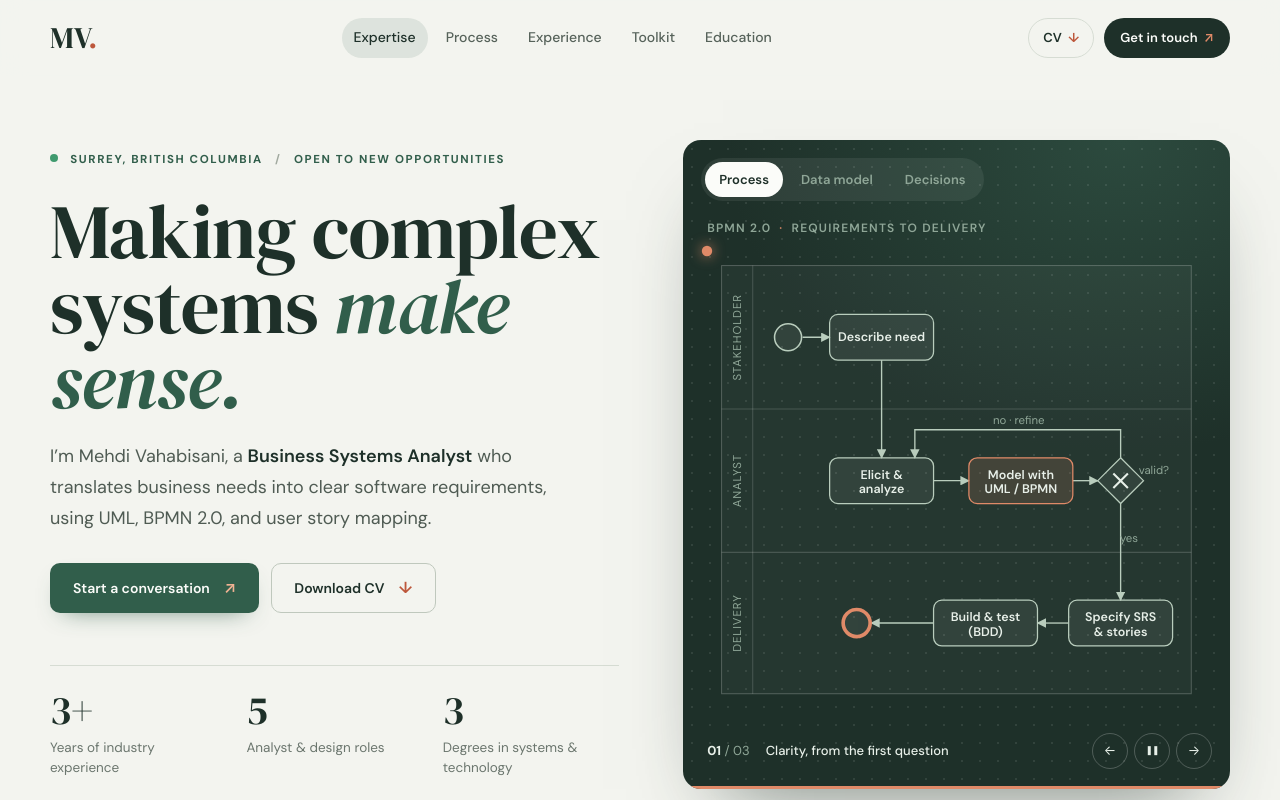
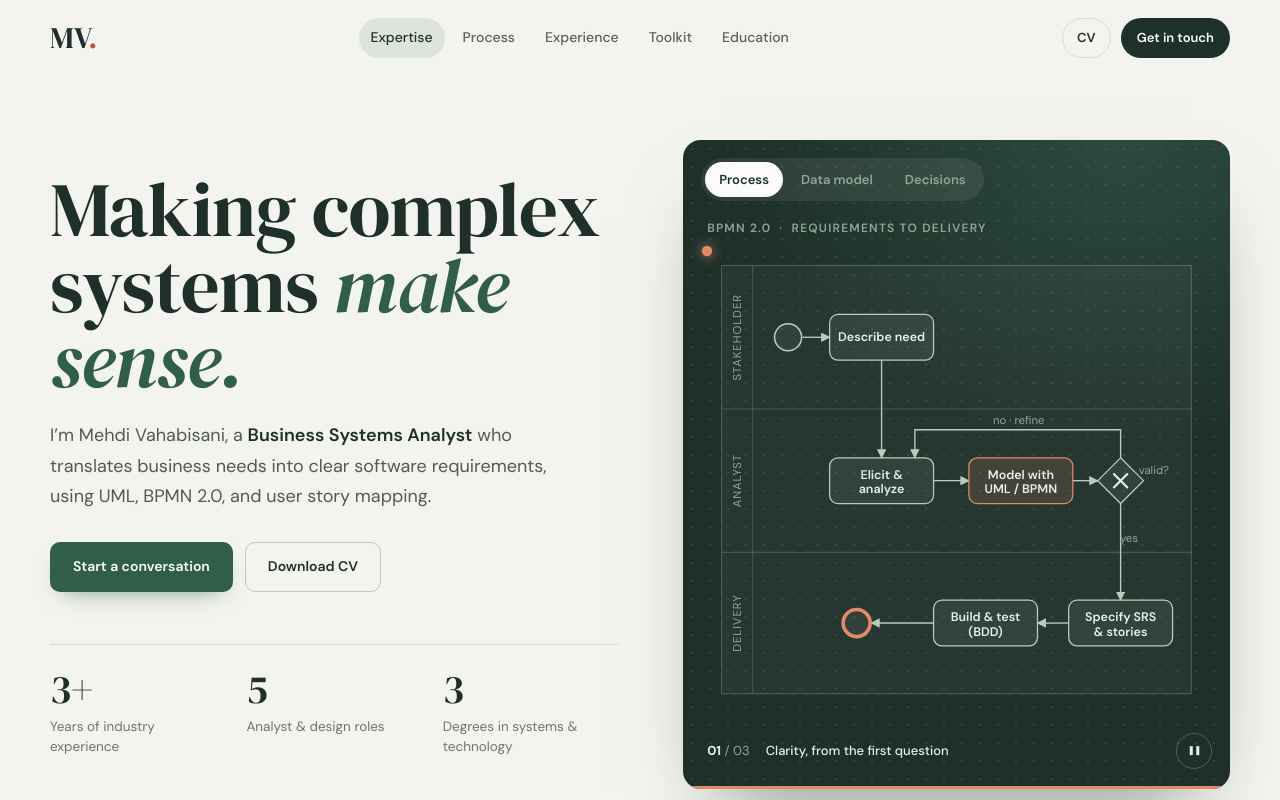
Before and after one commit to RomanJahandideh/mehdi-website, a plain HTML site: page index.html in a window 1280 px wide. Shown: the top 800 px of the page. Drawn offline with Linux system fonts and the light colour scheme.

Commit message:
Remove hero location line and arrow icons
Co-Authored-By: Claude Opus 5.5 <noreply@anthropic.com>

```diff
--- a/index.html
+++ b/index.html
@@ -45,8 +45,8 @@
         <a class="nav-cta-mobile" href="#contact">Get in touch</a>
       </nav>
       <div class="header-actions">
-        <a class="header-cv" href="assets/Mehdi_Vahabisani_CV.pdf" download>CV <span aria-hidden="true">↓</span></a>
-        <a class="header-contact" href="#contact">Get in touch <span aria-hidden="true">↗</span></a>
+        <a class="header-cv" href="assets/Mehdi_Vahabisani_CV.pdf" download>CV</a>
+        <a class="header-contact" href="#contact">Get in touch</a>
         <button class="menu-toggle" id="menuToggle" aria-expanded="false" aria-controls="siteNav" aria-label="Open menu"><span></span><span></span></button>
       </div>
     </div>
@@ -58,12 +58,11 @@
     <!-- HERO -->
     <section class="hero section-wrap" aria-labelledby="hero-title">
       <div class="hero-copy">
-        <p class="eyebrow"><span class="status-dot" aria-hidden="true"></span> Surrey, British Columbia <span class="eyebrow-separator">/</span> <span class="eyebrow-extra">Open to new opportunities</span></p>
         <h1 id="hero-title">Making complex systems <em>make sense.</em></h1>
         <p class="hero-intro">I’m Mehdi Vahabisani, a <strong>Business Systems Analyst</strong> who translates business needs into clear software requirements, using UML, BPMN 2.0, and user story mapping.</p>
         <div class="hero-actions">
-          <a class="button button-primary" href="#contact">Start a conversation <span aria-hidden="true">↗</span></a>
-          <a class="button button-ghost" href="assets/Mehdi_Vahabisani_CV.pdf" download>Download CV <span aria-hidden="true">↓</span></a>
+          <a class="button button-primary" href="#contact">Start a conversation</a>
+          <a class="button button-ghost" href="assets/Mehdi_Vahabisani_CV.pdf" download>Download CV</a>
         </div>
         <dl class="hero-stats">
           <div><dt><span data-count="3">3</span>+</dt><dd>Years of industry experience</dd></div>
@@ -236,9 +235,7 @@
           <span class="viewer-count"><b id="viewerIndex">01</b> / 03</span>
           <span class="viewer-caption" id="viewerCaption" aria-live="polite">Clarity, from the first question</span>
           <span class="viewer-controls">
-            <button class="viewer-btn" id="viewerPrev" aria-label="Previous model">←</button>
             <button class="viewer-btn" id="viewerPlay" aria-label="Pause slideshow" aria-pressed="false">❚❚</button>
-            <button class="viewer-btn" id="viewerNext" aria-label="Next model">→</button>
           </span>
         </figcaption>
         <span class="viewer-progress" aria-hidden="true"><span id="viewerProgress"></span></span>
@@ -566,7 +563,7 @@
           <input class="hp-field" type="text" name="_honey" tabindex="-1" autocomplete="off" aria-hidden="true">
           <p class="form-error" id="formError" role="alert"></p>
           <div class="form-actions">
-            <button class="button button-light" type="submit" id="formSubmit">Send message <span aria-hidden="true">↗</span></button>
+            <button class="button button-light" type="submit" id="formSubmit">Send message</button>
             <p class="form-hint">Goes straight to Mehdi’s inbox. He usually replies within a couple of days.</p>
           </div>
           <div class="form-success" id="formSuccess" hidden tabindex="-1">
@@ -582,7 +579,7 @@
         <div class="section-wrap footer-bottom">
           <a class="wordmark footer-mark" href="#top">MV<span>.</span></a>
           <p>© <span id="year">2026</span> Mehdi Vahabisani <i>·</i> Business Systems Analyst</p>
-          <a class="back-to-top" href="#top">Back to top ↑</a>
+          <a class="back-to-top" href="#top">Back to top</a>
         </div>
       </footer>
     </section>
--- a/script.js
+++ b/script.js
@@ -130,8 +130,6 @@
     if (e.key === 'ArrowRight') { show(current + 1, true); e.preventDefault(); }
     if (e.key === 'ArrowLeft') { show(current - 1, true); e.preventDefault(); }
   });
-  $('#viewerPrev').addEventListener('click', () => show(current - 1));
-  $('#viewerNext').addEventListener('click', () => show(current + 1));
   playBtn.addEventListener('click', () => setPlaying(!playing));
   viewer.addEventListener('mouseenter', () => { hovering = true; });
   viewer.addEventListener('mouseleave', () => { hovering = false; });
@@ -249,7 +247,7 @@
     setTimeout(() => { btn.textContent = 'Copy'; }, 1800);
   }));
 
-  /* ---------- Contact form → email (FormSubmit, mailto fallback) ---------- */
+  /* ---------- Contact form to email (FormSubmit, mailto fallback) ---------- */
   const RECIPIENT = 'mehdivahabisani@gmail.com';
   const ENDPOINT = `https://formsubmit.co/ajax/${RECIPIENT}`;
   const form = $('#contactForm');
--- a/style.css
+++ b/style.css
@@ -52,9 +52,7 @@ ul, ol { padding: 0; list-style: none; }
 .header-actions { display: flex; align-items: center; gap: 10px; }
 .header-cv { padding: 8px 14px; border: 1px solid var(--line); border-radius: 999px; font-size: 13px; font-weight: 600; transition: border-color .2s, background .2s; }
 .header-cv:hover { border-color: var(--green); background: var(--white); }
-.header-cv span, .header-contact span { color: var(--orange); margin-left: 3px; }
 .header-contact { padding: 9px 16px; border-radius: 999px; background: var(--ink); color: var(--white); font-size: 13px; font-weight: 600; transition: background .2s; }
-.header-contact span { color: var(--orange-soft); }
 .header-contact:hover { background: var(--green); }
 .menu-toggle { display: none; width: 42px; height: 42px; border: 1px solid var(--line); border-radius: 50%; background: transparent; position: relative; }
 .menu-toggle span { position: absolute; left: 12px; right: 12px; height: 1.5px; background: var(--ink); transition: transform .25s var(--ease); }
@@ -64,11 +62,7 @@ ul, ol { padding: 0; list-style: none; }
 .menu-toggle[aria-expanded="true"] span:last-child { transform: translateY(-4px) rotate(-45deg); }
 
 /* ---------- Shared type ---------- */
-.eyebrow, .section-kicker { color: var(--green); font-size: 11.5px; font-weight: 700; letter-spacing: .14em; line-height: 1.6; text-transform: uppercase; }
-.status-dot { position: relative; display: inline-block; width: 8px; height: 8px; margin: 0 8px 1px 0; border-radius: 50%; background: #3f9a6e; }
-.status-dot::after { content: ""; position: absolute; inset: -4px; border-radius: 50%; border: 2px solid #3f9a6e; opacity: 0; animation: ping 2.4s var(--ease) infinite; }
-@keyframes ping { 0% { transform: scale(.5); opacity: .8; } 100% { transform: scale(1.6); opacity: 0; } }
-.eyebrow-separator { padding-inline: 8px; color: #a1a99f; }
+.section-kicker { color: var(--green); font-size: 11.5px; font-weight: 700; letter-spacing: .14em; line-height: 1.6; text-transform: uppercase; }
 h1 em, h2 em { color: var(--green); }
 .section-heading { display: flex; align-items: end; justify-content: space-between; gap: 32px; margin-bottom: 48px; }
 .section-heading h2, .education-grid h2, .contact-copy h2 { margin-top: 14px; font-family: var(--serif); font-size: clamp(40px, 4.6vw, 56px); line-height: 1.04; }
@@ -77,22 +71,16 @@ h1 em, h2 em { color: var(--green); }
 /* ---------- Buttons ---------- */
 .button { min-height: 50px; display: inline-flex; align-items: center; justify-content: center; gap: 14px; padding: 0 22px; border: 1px solid transparent; border-radius: 10px; font-size: 14px; font-weight: 600; transition: transform .2s var(--ease), background .2s, border-color .2s, box-shadow .2s; }
 .button:hover { transform: translateY(-2px); }
-.button span { font-size: 16px; transition: transform .2s var(--ease); }
-.button:hover span { transform: translate(2px, -2px); }
 .button-primary { background: var(--green); color: var(--white); box-shadow: 0 10px 24px -14px rgb(49 94 75 / 80%); }
 .button-primary:hover { background: var(--green-dark); }
-.button-primary span { color: #f0b293; }
 .button-ghost { border-color: #bfc8bd; background: transparent; }
 .button-ghost:hover { border-color: var(--green); background: var(--white); }
-.button-ghost:hover span { transform: translateY(2px); }
-.button-ghost span { color: var(--orange); }
 .button-light { background: var(--white); color: var(--ink); border: 0; }
 .button-light:hover { background: #e3ede1; }
-.button-light span { color: var(--orange); }
 
 /* ---------- Hero ---------- */
 .hero { display: grid; grid-template-columns: 1.02fr .98fr; gap: 64px; align-items: center; padding-block: 64px 96px; }
-.hero h1 { max-width: 610px; margin: 24px 0 22px; font-family: var(--serif); font-size: clamp(52px, 6vw, 84px); line-height: .98; letter-spacing: -.01em; }
+.hero h1 { max-width: 610px; margin: 0 0 22px; font-family: var(--serif); font-size: clamp(52px, 6vw, 84px); line-height: .98; letter-spacing: -.01em; }
 .hero-intro { max-width: 500px; margin-bottom: 30px; color: var(--text); font-size: 18px; line-height: 1.7; }
 .hero-intro strong { color: var(--ink); font-weight: 600; }
 .hero-actions { display: flex; align-items: center; gap: 12px; flex-wrap: wrap; }
@@ -374,8 +362,6 @@ h1 em, h2 em { color: var(--green); }
   .section-wrap, .header-inner { width: calc(100% - 32px); }
   .header-inner { height: 66px; }
   .site-nav { padding-inline: 16px; }
-  .eyebrow { font-size: 10.5px; }
-  .eyebrow-separator, .eyebrow-extra { display: none; }
   .hero h1 { font-size: clamp(46px, 13vw, 64px); }
   .hero-intro { font-size: 16.5px; }
   .hero-actions .button { flex: 1 1 auto; }
```
